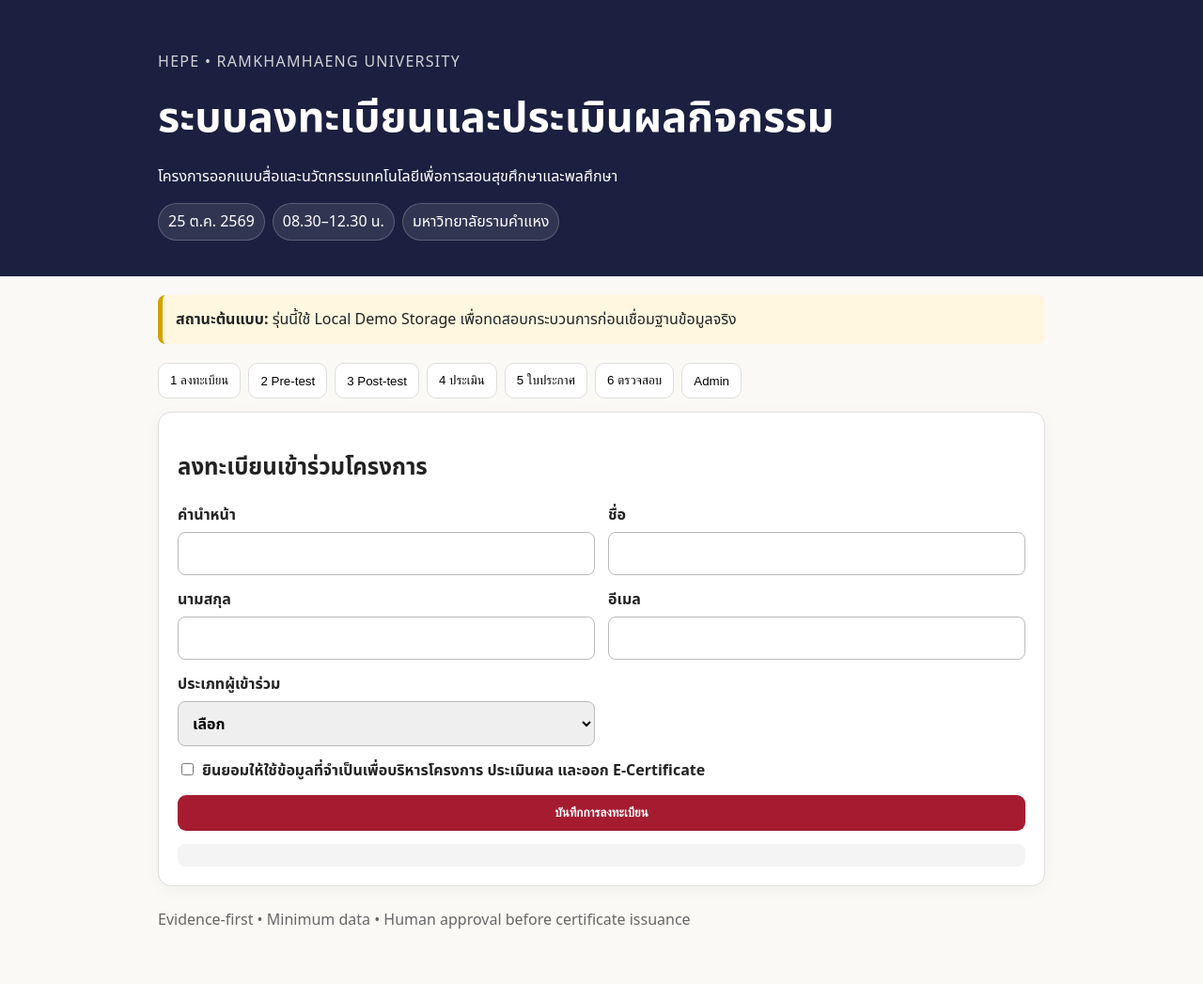
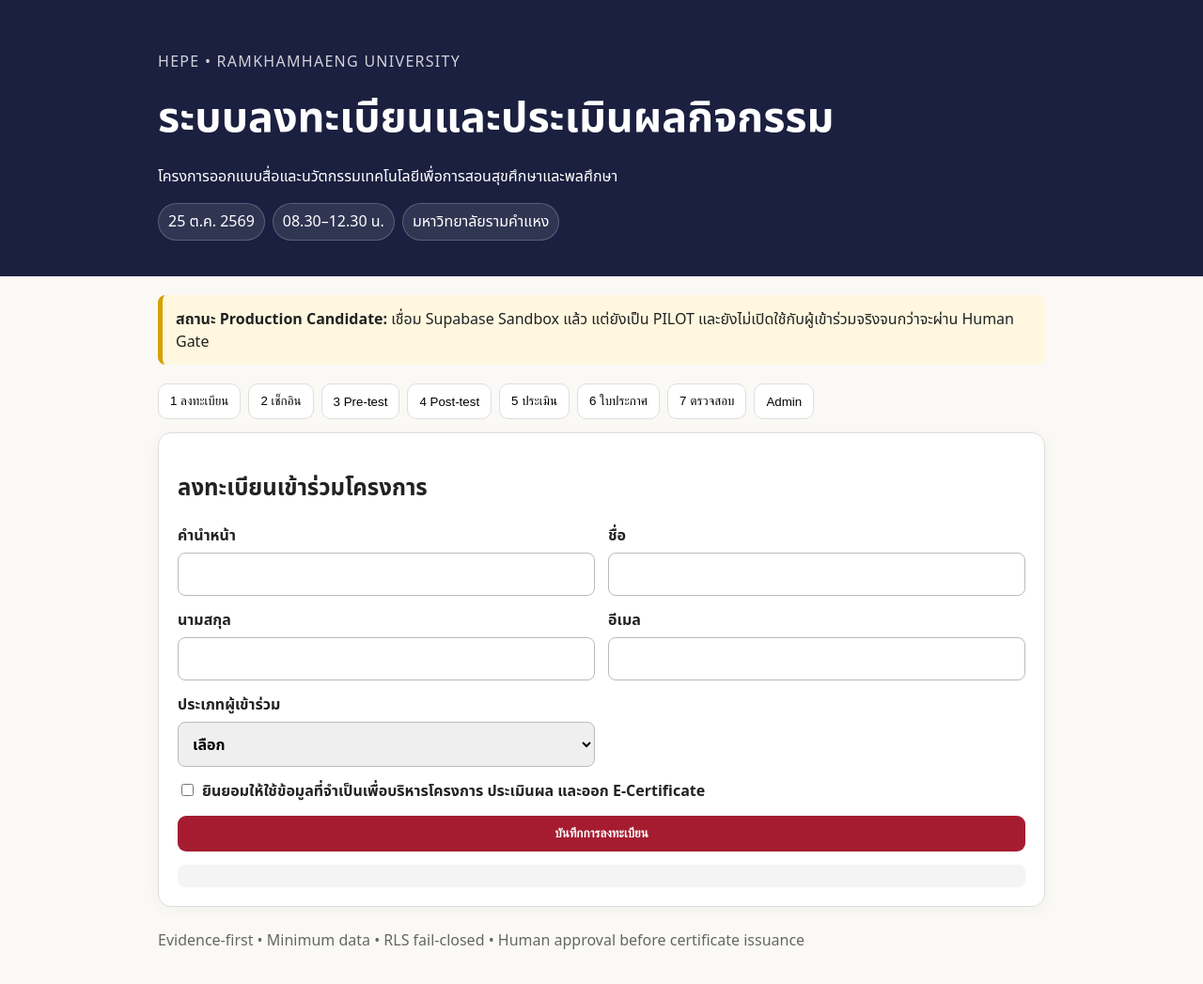
Before and after one commit to kasemch/kasemch.github.io, a Jekyll site: the page seminar-edtech-2569/index.html, which Jekyll copies as it is, in a window 1280 px wide. Shown: the whole page at 94% size. Built offline with Jekyll 4.4.1, drawn with Linux system fonts in a browser that asks for light colours; before the commit the page ends 1025 px from its top, so only the background shows below that.

Commit message:
feat: add attendance and production-candidate gates

```diff
--- a/seminar-edtech-2569/index.html
+++ b/seminar-edtech-2569/index.html
@@ -7,13 +7,14 @@
 <body>
 <header class="hero"><div class="wrap"><p class="eyebrow">HEPE • Ramkhamhaeng University</p><h1>ระบบลงทะเบียนและประเมินผลกิจกรรม</h1><p>โครงการออกแบบสื่อและนวัตกรรมเทคโนโลยีเพื่อการสอนสุขศึกษาและพลศึกษา</p><div class="chips"><span>25 ต.ค. 2569</span><span>08.30–12.30 น.</span><span>มหาวิทยาลัยรามคำแหง</span></div></div></header>
 <main class="wrap">
-<section class="notice"><strong>สถานะต้นแบบ:</strong> รุ่นนี้ใช้ Local Demo Storage เพื่อทดสอบกระบวนการก่อนเชื่อมฐานข้อมูลจริง</section>
-<nav class="steps" aria-label="ขั้นตอน"><button data-view="register">1 ลงทะเบียน</button><button data-view="pretest">2 Pre-test</button><button data-view="posttest">3 Post-test</button><button data-view="survey">4 ประเมิน</button><button data-view="certificate">5 ใบประกาศ</button><button data-view="verify">6 ตรวจสอบ</button><button data-view="admin">Admin</button></nav>
+<section class="notice"><strong>สถานะ Production Candidate:</strong> เชื่อม Supabase Sandbox แล้ว แต่ยังเป็น PILOT และยังไม่เปิดใช้กับผู้เข้าร่วมจริงจนกว่าจะผ่าน Human Gate</section>
+<nav class="steps" aria-label="ขั้นตอน"><button data-view="register">1 ลงทะเบียน</button><button data-view="attendance">2 เช็กอิน</button><button data-view="pretest">3 Pre-test</button><button data-view="posttest">4 Post-test</button><button data-view="survey">5 ประเมิน</button><button data-view="certificate">6 ใบประกาศ</button><button data-view="verify">7 ตรวจสอบ</button><button data-view="admin">Admin</button></nav>
 <section id="register" class="panel active"><h2>ลงทะเบียนเข้าร่วมโครงการ</h2><form id="registerForm" class="grid"><label>คำนำหน้า<input name="title" required></label><label>ชื่อ<input name="firstName" required></label><label>นามสกุล<input name="lastName" required></label><label>อีเมล<input name="email" type="email" required></label><label>ประเภทผู้เข้าร่วม<select name="role" required><option value="">เลือก</option><option>นิสิตพลศึกษา</option><option>อาจารย์พลศึกษา</option><option>ครูพลศึกษา</option><option>วิทยากร</option><option>อื่น ๆ</option></select></label><label class="full consent"><input name="consent" type="checkbox" required> ยินยอมให้ใช้ข้อมูลที่จำเป็นเพื่อบริหารโครงการ ประเมินผล และออก E-Certificate</label><button class="primary full" type="submit">บันทึกการลงทะเบียน</button></form><div id="registerMsg" class="result"></div></section>
+<section id="attendance" class="panel"><h2>เช็กอินเข้าร่วมกิจกรรม</h2><p>ในวันจริง QR จะเติมรหัสจุดเช็กอินให้อัตโนมัติ รุ่นนี้ใช้รหัส PILOT สำหรับทดสอบเท่านั้น</p><form id="attendanceForm" class="inline"><input name="checkpointCode" placeholder="รหัสเช็กอิน" required><button class="primary">เช็กอิน</button></form><div id="attendanceMsg" class="result"></div></section>
 <section id="pretest" class="panel"><h2>แบบประเมินก่อนเข้าร่วม (Pre-test)</h2><div id="pretestBox"></div></section>
 <section id="posttest" class="panel"><h2>แบบประเมินหลังเข้าร่วม (Post-test)</h2><div id="posttestBox"></div></section>
 <section id="survey" class="panel"><h2>แบบประเมินความพึงพอใจ</h2><form id="surveyForm"><div id="surveyItems"></div><label>ข้อเสนอแนะ<textarea name="comment" rows="4"></textarea></label><button class="primary" type="submit">ส่งแบบประเมิน</button></form><div id="surveyMsg" class="result"></div></section>
-<section id="certificate" class="panel"><h2>ตรวจสิทธิ์ E-Certificate</h2><p>ระบบจะออกใบประกาศเมื่อผ่านเกณฑ์ที่ผู้รับผิดชอบอนุมัติแล้ว</p><button id="checkEligibility" class="primary">ตรวจสถานะของฉัน</button><div id="certStatus" class="result"></div></section>
-<section id="verify" class="panel"><h2>ตรวจสอบใบประกาศ</h2><form id="verifyForm" class="inline"><input name="certNo" placeholder="เช่น HPE-2569-001" required><button class="primary">ตรวจสอบ</button></form><div id="verifyResult" class="result"></div></section>
-<section id="admin" class="panel"><h2>Admin Demo</h2><p class="muted">ต้นแบบนี้ไม่มีระบบล็อกอินจริง จึงแสดงเฉพาะข้อมูลในอุปกรณ์ปัจจุบัน ห้ามใช้กับข้อมูลจริงจนกว่าจะเชื่อม backend และสิทธิ์ผู้ดูแล</p><div class="cards" id="adminCards"></div><button id="approveDemo" class="secondary">อนุมัติสิทธิ์ใบประกาศสำหรับผู้ใช้ปัจจุบัน (Demo)</button> <button id="resetDemo" class="danger">ล้างข้อมูล Demo</button></section>
-</main><footer class="wrap footer">Evidence-first • Minimum data • Human approval before certificate issuance</footer><script src="./config.js"></script><script src="./app.js"></script></body></html>
+<section id="certificate" class="panel"><h2>ตรวจสิทธิ์ E-Certificate</h2><p>การออกใบประกาศจริงต้องผ่านการตรวจครบกิจกรรมและอนุมัติโดยผู้รับผิดชอบ</p><div id="certStatus" class="result">สถานะจะอัปเดตจากขั้นตอนที่ทำบนอุปกรณ์นี้ ส่วนการอนุมัติจริงอยู่ใน Admin workflow</div></section>
+<section id="verify" class="panel"><h2>ตรวจสอบใบประกาศ</h2><form id="verifyForm" class="grid"><label>เลขที่ใบประกาศ<input name="certNo" placeholder="HPE-2569-001" required></label><label>Verification Token<input name="verifyToken" placeholder="จาก QR บนใบประกาศ" required></label><button class="primary full">ตรวจสอบ</button></form><div id="verifyResult" class="result"></div></section>
+<section id="admin" class="panel"><h2>Admin Gate</h2><p class="muted">ผู้ดูแลต้องเข้าสู่ระบบ Supabase Auth และถูกผูกสิทธิ์เป็น issuer/owner ก่อนอนุมัติใบประกาศ รุ่นนี้ยังไม่ผูกบัญชีผู้ดูแลจริง</p><div class="cards" id="adminCards"></div><button id="resetPilot" class="danger">ล้าง token/สถานะ PILOT บนอุปกรณ์นี้</button></section>
+</main><footer class="wrap footer">Evidence-first • Minimum data • RLS fail-closed • Human approval before certificate issuance</footer><script src="./config.js"></script><script src="./app.js"></script></body></html>
```
